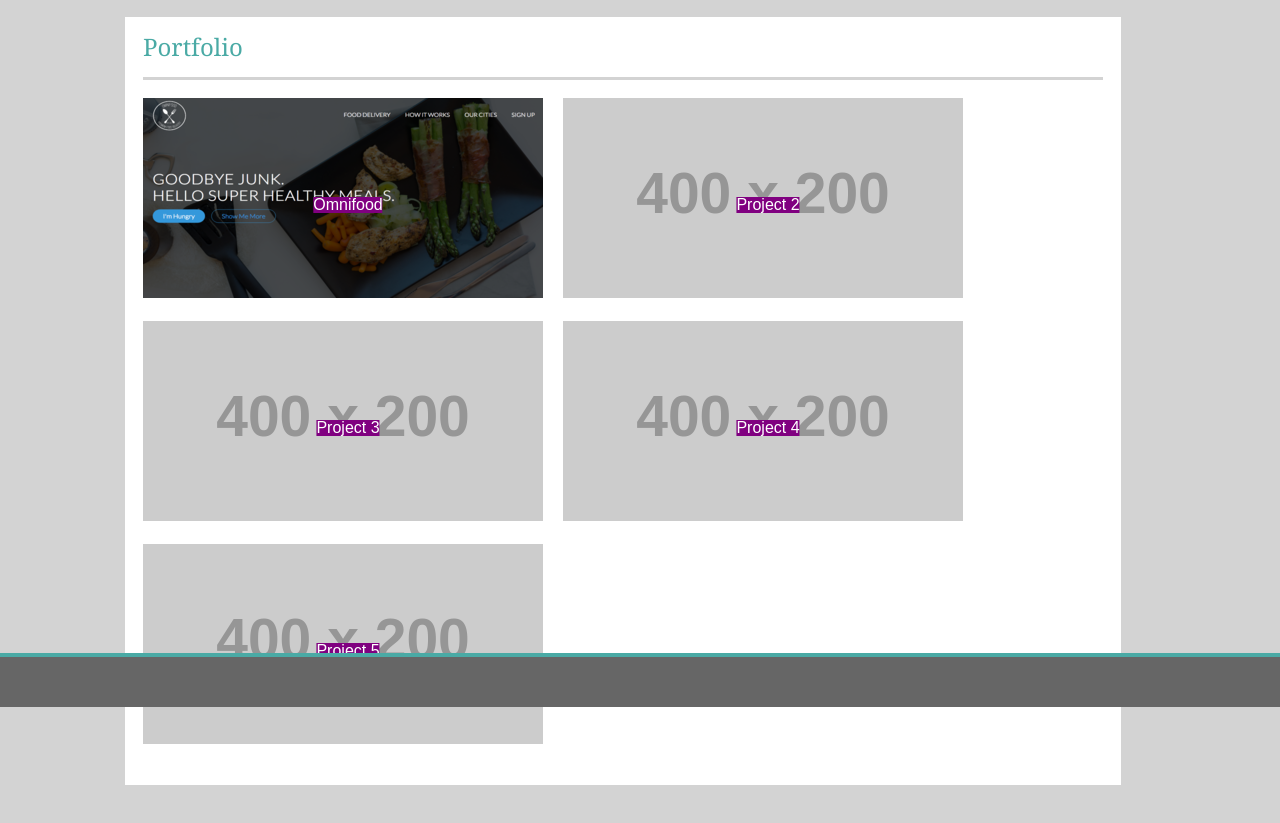
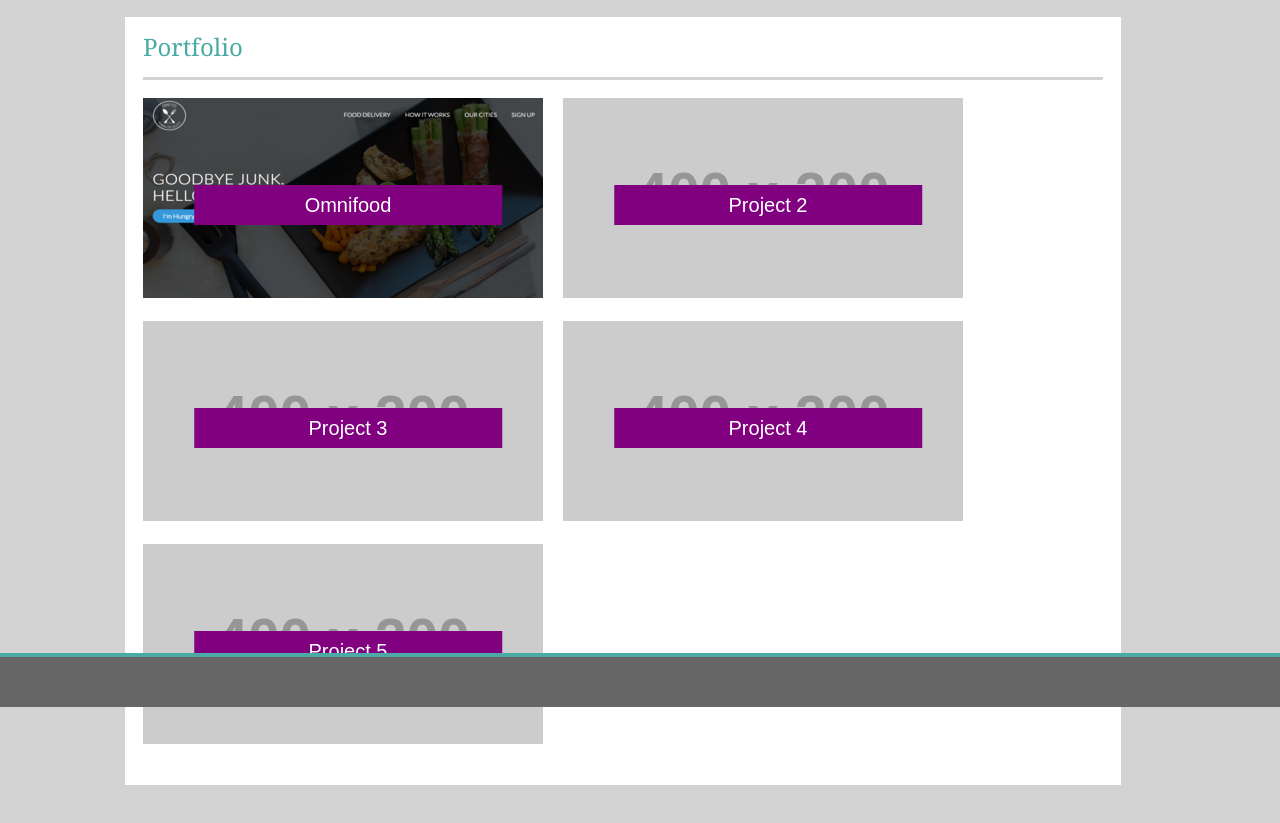
Before and after one commit to nickfp1985/Basic-Portfolio, a plain HTML site: page assets/pages/portfolio.html in a window 1280 px wide. Shown: the part 93-916 px from the top of the page. Drawn offline with Linux system fonts and the light colour scheme; placeholder pictures from the web are drawn by us.

Commit message:
added hover effect on portfoliopage

```diff
--- a/assets/css/style.css
+++ b/assets/css/style.css
@@ -121,5 +121,16 @@ footer p {
     top: 50%;
     left: 50%;
     transform: translate(-50%, -50%);
+    margin: auto;
+    line-height: 40px;
+    width: 75%;
     background-color: purple;
+    color: #ffffff;
+    text-decoration: none;
+    font-size: 20px;
 }
+
+.portfolio-txt:hover {
+    background-color: white;
+    color: purple;
+}
```
